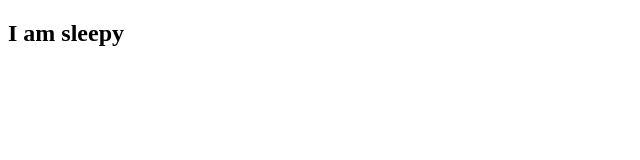
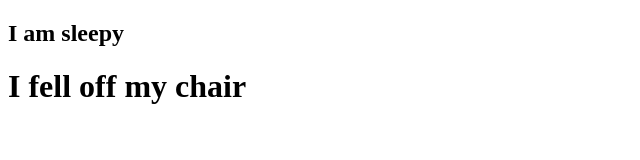
Before and after one commit to Alice9771/MDIA2526Lab3, a plain HTML site: page index.html in a window 1280 px wide. Shown: the whole page, without its empty margins (0-640 px from the left). Drawn offline with Linux system fonts and the light colour scheme.

Commit message:
modified index.html

```diff
--- a/index.html
+++ b/index.html
@@ -5,5 +5,6 @@
 	</head>
 	<body>
 		<h2>I am sleepy</h2>
+		<h1>I fell off my chair<h1>
 	</body>
 </html>
```
